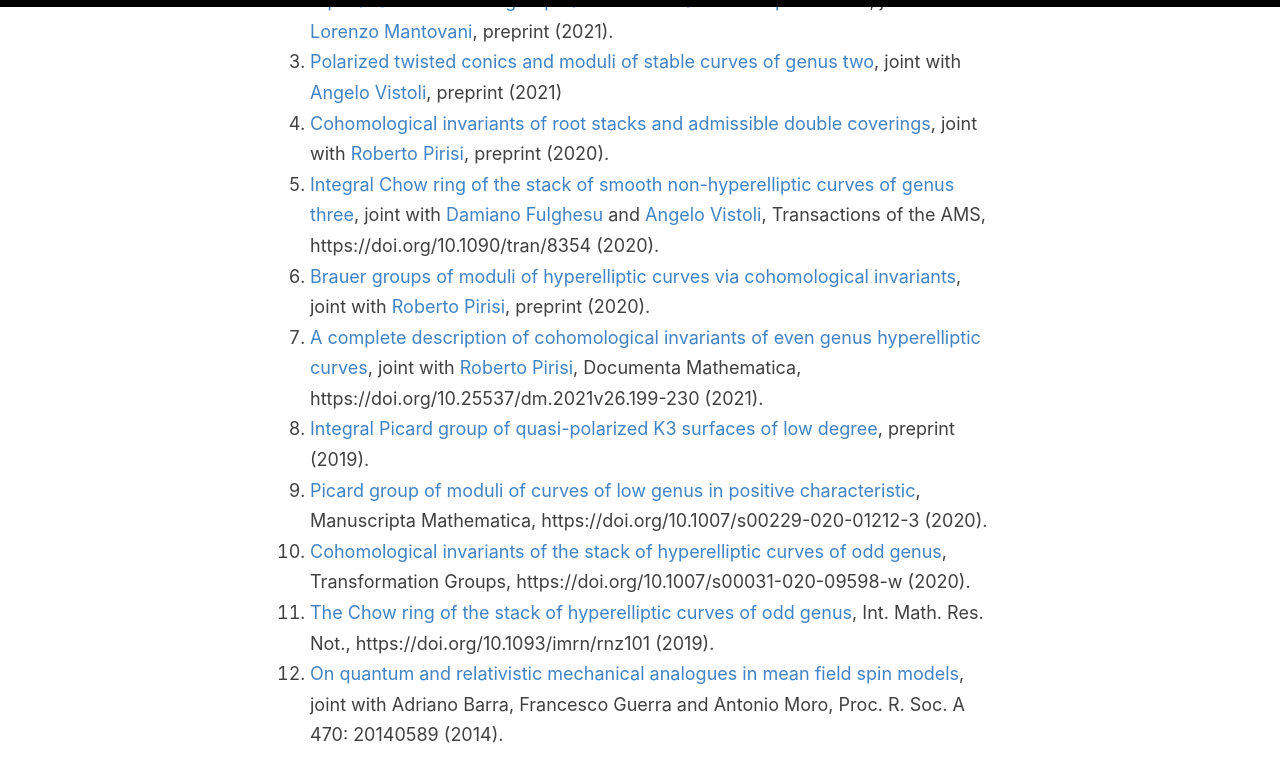
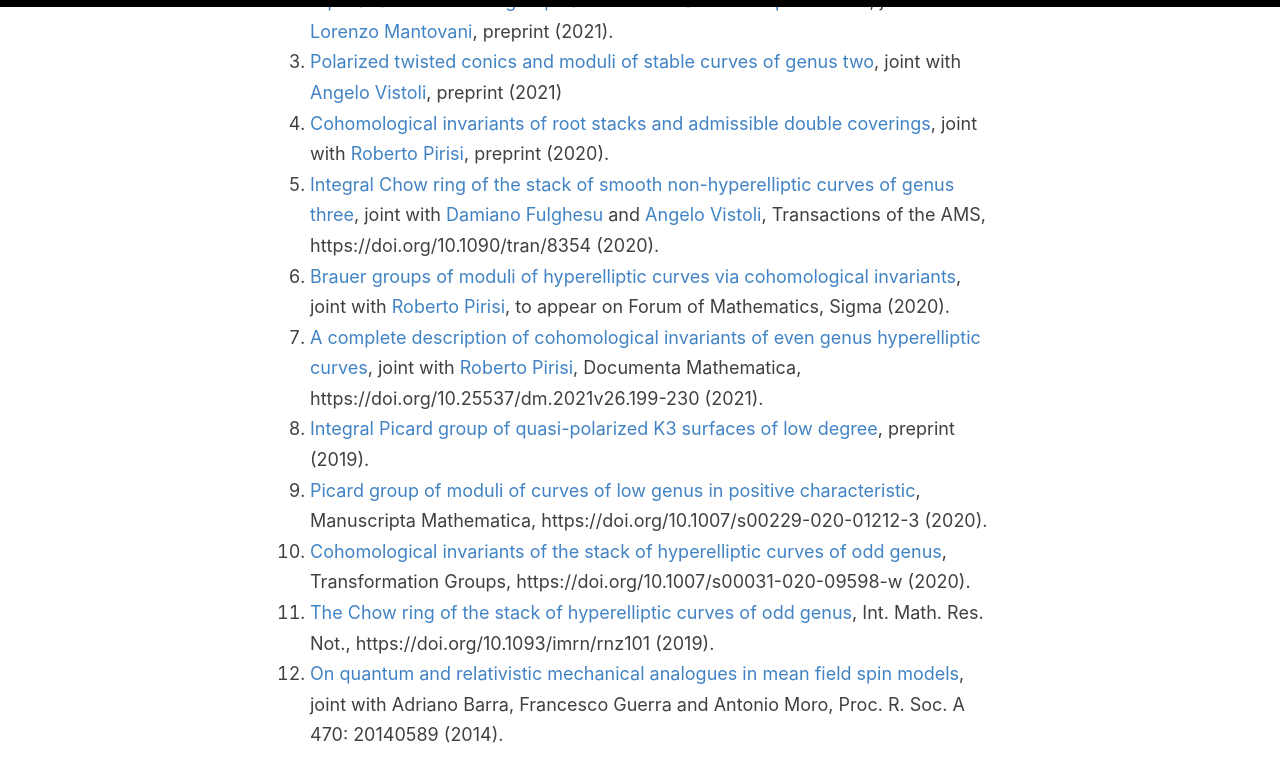
Before and after one commit to anddil/anddil.github.io, a Jekyll site: the page built from _pages/research.md, in a window 1280 px wide and 900 px high, scrolled down 933 px. Shown: the top 782 px of the window. Built offline with Jekyll 4.4.1, drawn with Linux system fonts in a browser that asks for light colours.

Commit message:
Update research.md

```diff
--- a/_pages/research.md
+++ b/_pages/research.md
@@ -44,7 +44,7 @@ The kind of techniques that I use range from the more abstract stack-theoretical
 1. [Polarized twisted conics and moduli of stable curves of genus two](https://arxiv.org/abs/2103.13204), joint with [Angelo Vistoli](http://homepage.sns.it/vistoli/), preprint (2021)
 1. [Cohomological invariants of root stacks and admissible double coverings](https://arxiv.org/abs/2009.07671), joint with [Roberto Pirisi](https://people.kth.se/~pirisi/), preprint (2020).
 1. [Integral Chow ring of the stack of smooth non-hyperelliptic curves of genus three](https://arxiv.org/abs/2004.00052), joint with [Damiano Fulghesu](http://web.mnstate.edu/fulghesu/index.html) and [Angelo Vistoli](http://homepage.sns.it/vistoli/), Transactions of the AMS, https://doi.org/10.1090/tran/8354 (2020).
-2. [Brauer groups of moduli of hyperelliptic curves via cohomological invariants](https://arxiv.org/abs/2002.11065), joint with [Roberto Pirisi](https://people.kth.se/~pirisi/), preprint (2020).
+2. [Brauer groups of moduli of hyperelliptic curves via cohomological invariants](https://arxiv.org/abs/2002.11065), joint with [Roberto Pirisi](https://people.kth.se/~pirisi/), to appear on Forum of Mathematics, Sigma (2020).
 3. [A complete description of cohomological invariants of even genus hyperelliptic curves](https://arxiv.org/abs/1911.04005), joint with [Roberto Pirisi](https://people.kth.se/~pirisi/), Documenta Mathematica, https://doi.org/10.25537/dm.2021v26.199-230 (2021).
 4. [Integral Picard group of quasi-polarized K3 surfaces of low degree](https://arxiv.org/abs/1910.08758), preprint (2019).
 5. [Picard group of moduli of curves of low genus in positive characteristic](https://arxiv.org/abs/1812.01913), Manuscripta Mathematica, https://doi.org/10.1007/s00229-020-01212-3 (2020).
```
